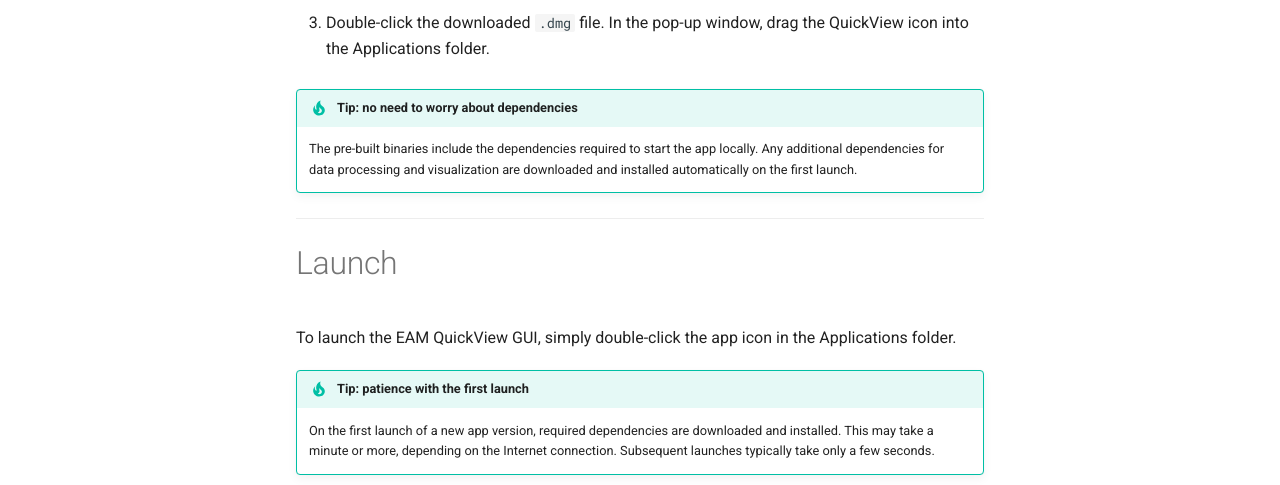
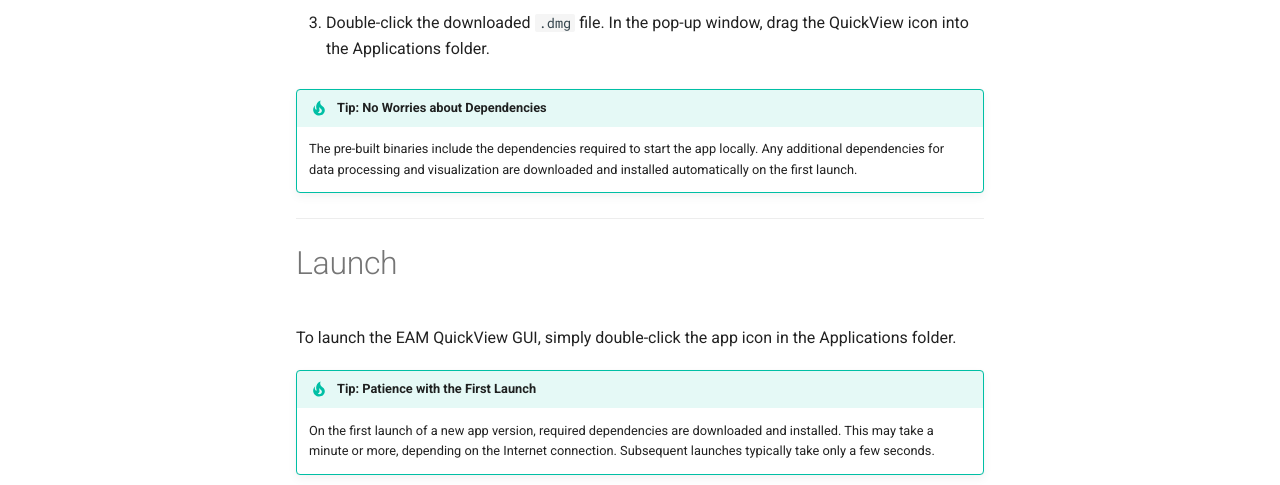
Before and after one commit to Kitware/QuickView, an MkDocs documentation site: the page built from docs/setup/for_end_users.md, in a window 1280 px wide and 900 px high, scrolled down 533 px. Shown: the part 357-842 px from the top of the window. Built offline with MkDocs 1.6.1 and Material for MkDocs 9.7.7, drawn with Linux system fonts in a browser that asks for light colours.

Commit message:
docs: minor edit in setup/for_end_users.md

```diff
--- a/docs/setup/for_end_users.md
+++ b/docs/setup/for_end_users.md
@@ -37,7 +37,7 @@
    drag the QuickView icon into the Applications folder.
 
 
-!!! tip "Tip: no need to worry about dependencies"
+!!! tip "Tip: No Worries about Dependencies"
 
     The pre-built binaries include the dependencies required to
     start the app locally. Any additional dependencies for data processing
@@ -48,7 +48,7 @@
 
 To launch the EAM QuickView GUI, simply double-click the app icon in the Applications folder.
 
-!!! tip "Tip: patience with the first launch"
+!!! tip "Tip: Patience with the First Launch"
 
     On the first launch of a new app version, required dependencies are
     downloaded and installed. This may take a minute or more, depending
```
